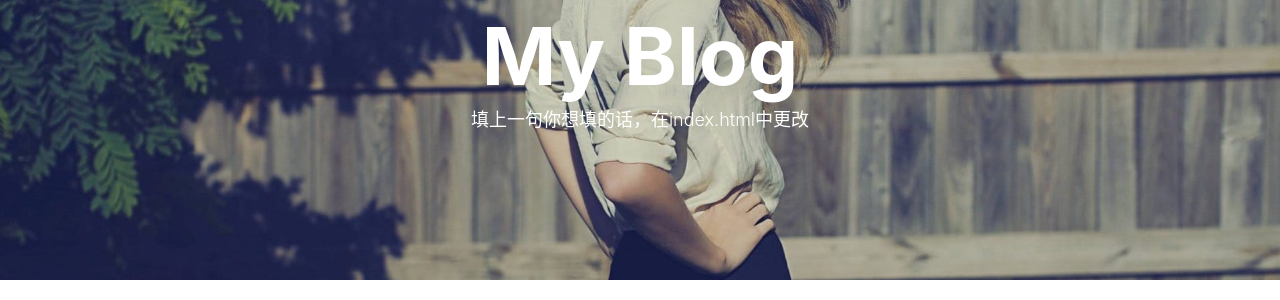
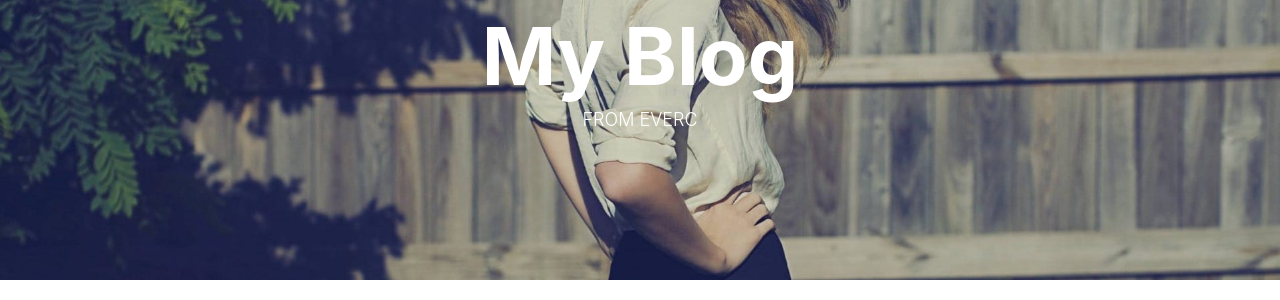
Before and after one commit to EchoesHastur/EchoesHastur.github.io, a Jekyll site: the page built from index.html, in a window 1280 px wide. Shown: the part 138-438 px from the top of the page. Built offline with Jekyll 4.4.1, drawn with Linux system fonts in a browser that asks for light colours; nearby versions of some CDN libraries; the list of posts is cut into pages by our own code; comment, search, counter and statistics services are not loaded.

Commit message:
Update index.html

```diff
--- a/index.html
+++ b/index.html
@@ -1,6 +1,6 @@
 ---
 layout: page
-description: "填上一句你想填的话，在index.html中更改"
+description: "FROM EVERC"
 ---
 
 {% for post in paginator.posts %}
```
